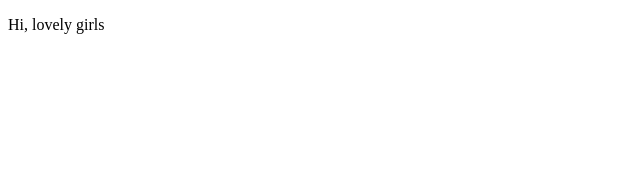
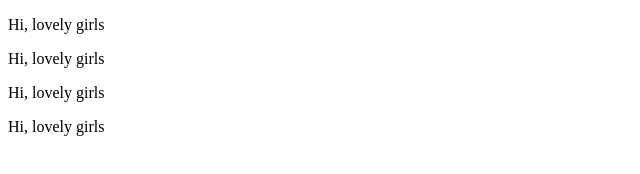
Before and after one commit to raghadFahad/FreeTemp, a plain HTML site: page index.html in a window 1280 px wide. Shown: the whole page, without its empty margins (0-640 px from the left). Drawn offline with Linux system fonts and the light colour scheme.

Commit message:
branch test

```diff
--- a/index.html
+++ b/index.html
@@ -7,5 +7,8 @@
 </head>
 <body>
     <p>Hi, lovely girls</p>
+    <p>Hi, lovely girls</p>
+    <p>Hi, lovely girls</p>
+    <p>Hi, lovely girls</p>
 </body>
 </html>
```
